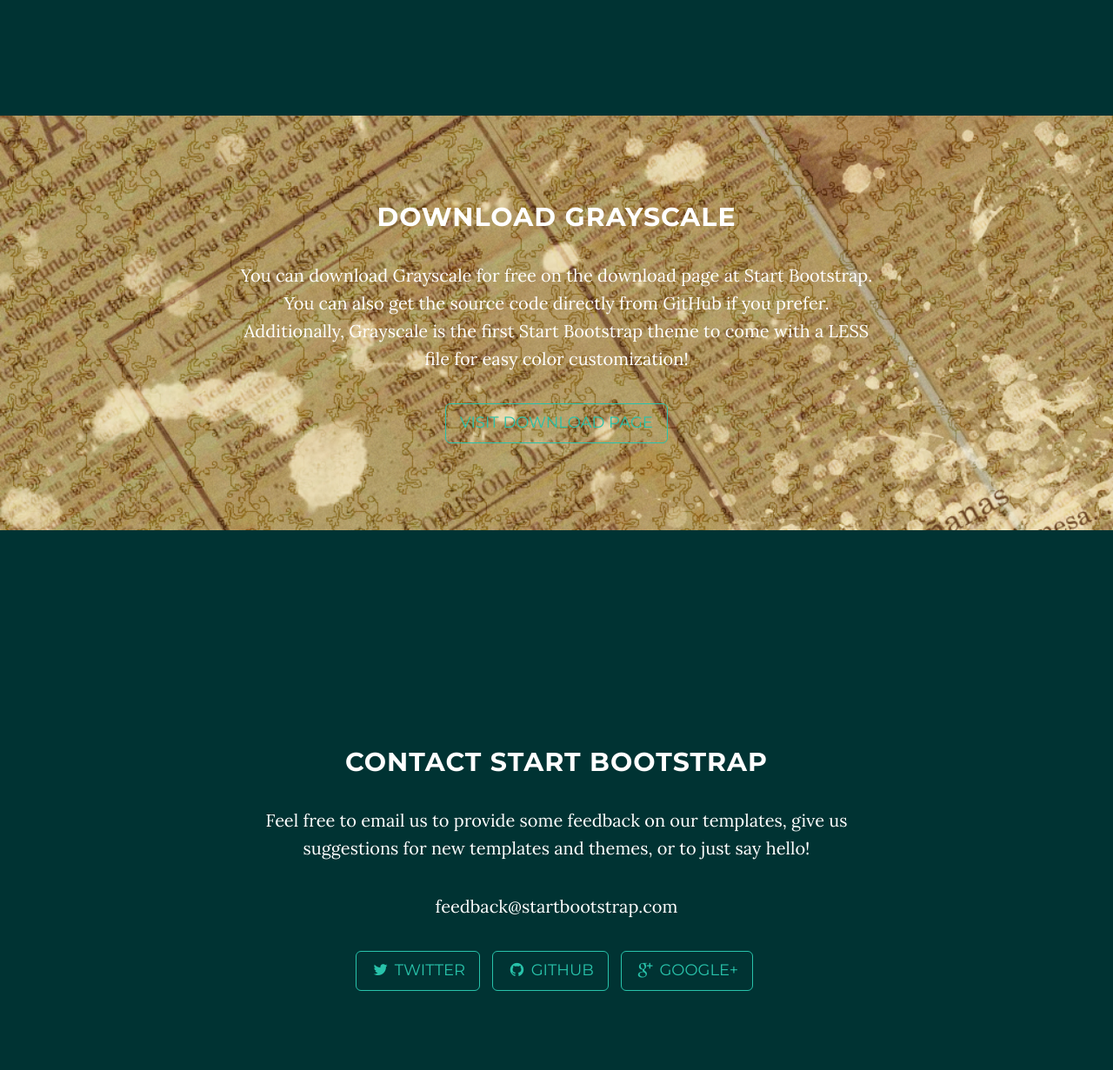
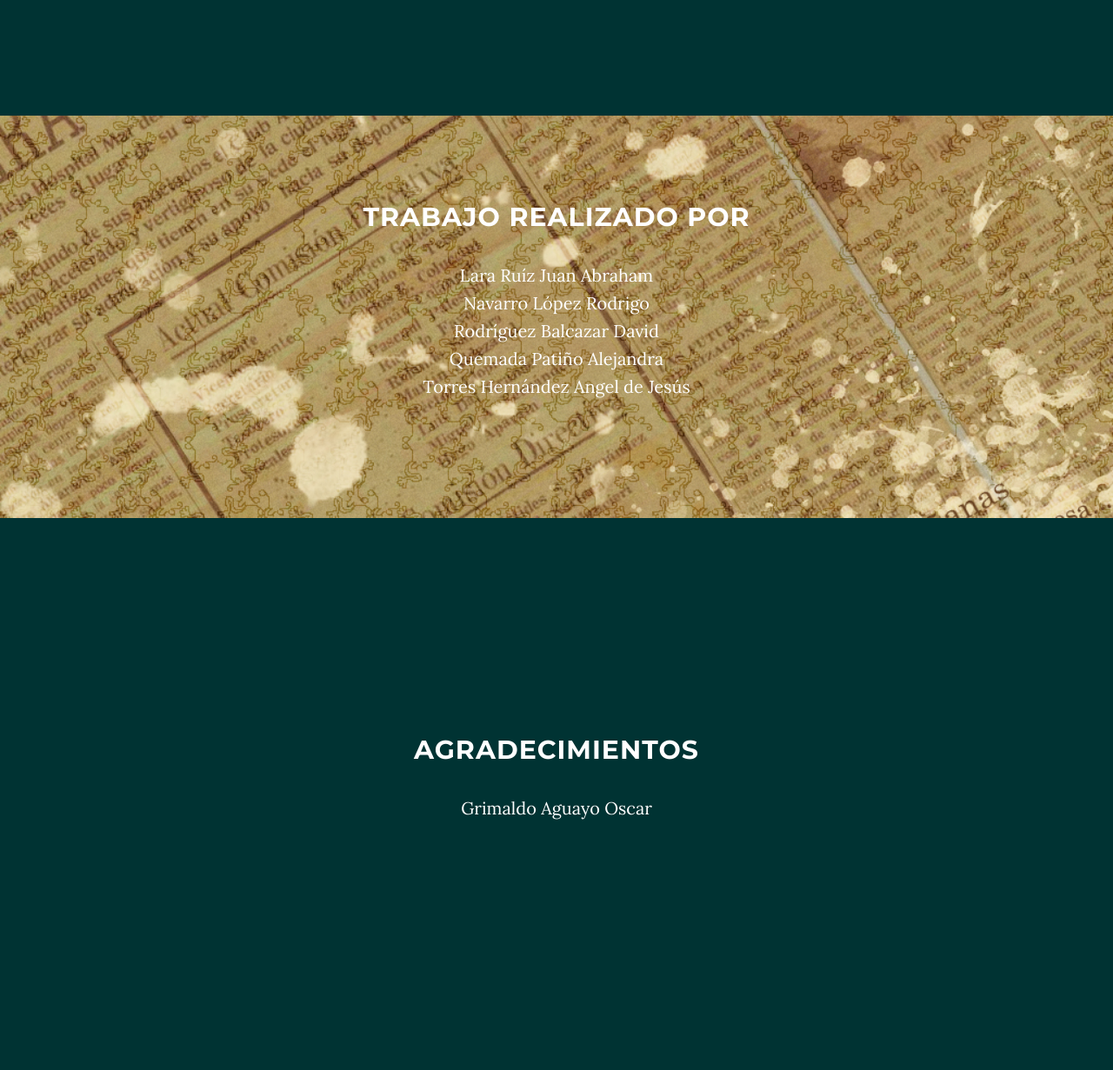
Before and after one commit to dbalcazarr/ProyectoFinal, a PHP site: page /php/views/site/inicio.php in a window 1280 px wide. Shown: the part 1920-3151 px from the top of the page at 87% size. After the commit the page ends 2863 px from the top, so only its background shows below. Run offline with PHP 8.4, Linux system fonts and the light colour scheme; some libraries are stand-ins or nearby versions.

Commit message:
Final final

```diff
--- a/models/Conexion.php
+++ b/models/Conexion.php
@@ -10,8 +10,8 @@
         $this->db = ADONewConnection('mysqli');
         $this->db->debug = false;
 			       //ip     user      pass    bd
-        //$this->db->Connect('localhost','revista1','123','revista');
-		$this->db->Connect('localhost','fifa_333423423','balcazar1801','revista');
+        $this->db->Connect('localhost','revista1','123','revista');
+		//$this->db->Connect('localhost','fifa_333423423','balcazar1801','revista');
 
         //$this->db->Connect('localhost','25revista','angel','revista');
 
--- a/views/layouts/footer.php
+++ b/views/layouts/footer.php
@@ -68,9 +68,12 @@
         <div class="download-section">
             <div class="container">
                 <div class="col-lg-8 col-lg-offset-2">
-                    <h2>Download Grayscale</h2>
-                    <p>You can download Grayscale for free on the download page at Start Bootstrap. You can also get the source code directly from GitHub if you prefer. Additionally, Grayscale is the first Start Bootstrap theme to come with a LESS file for easy color customization!</p>
-                    <a href="http://startbootstrap.com/grayscale" class="btn btn-default btn-lg">Visit Download Page</a>
+                    <h2>Trabajo realizado por</h2>
+					<p>Lara Ru&iacute;z Juan Abraham<br>
+					Navarro L&oacute;pez Rodrigo<br>
+					Rodr&iacute;guez Balcazar David<br>
+					Quemada Patiño Alejandra<br>
+					Torres Hern&aacute;ndez Angel de Jes&uacute;s</p>
                 </div>
             </div>
         </div>
@@ -79,17 +82,9 @@
     <section id="contact" class="container content-section text-center">
         <div class="row">
             <div class="col-lg-8 col-lg-offset-2">
-                <h2>Contact Start Bootstrap</h2>
-                <p>Feel free to email us to provide some feedback on our templates, give us suggestions for new templates and themes, or to just say hello!</p>
-                <p>feedback@startbootstrap.com</p>
-                <ul class="list-inline banner-social-buttons">
-                    <li><a href="https://twitter.com/SBootstrap" class="btn btn-default btn-lg"><i class="fa fa-twitter fa-fw"></i> <span class="network-name">Twitter</span></a>
-                    </li>
-                    <li><a href="https://github.com/IronSummitMedia/startbootstrap" class="btn btn-default btn-lg"><i class="fa fa-github fa-fw"></i> <span class="network-name">Github</span></a>
-                    </li>
-                    <li><a href="https://plus.google.com/+Startbootstrap/posts" class="btn btn-default btn-lg"><i class="fa fa-google-plus fa-fw"></i> <span class="network-name">Google+</span></a>
-                    </li>
-                </ul>
+                <h2>Agradecimientos</h2>
+                <p>Grimaldo Aguayo Oscar</p>
+
             </div>
         </div>
     </section>
--- a/views/layouts/header.php
+++ b/views/layouts/header.php
@@ -1,6 +1,6 @@
 <?php
 /* Esta variable la tienen que cambiar */
-  define('BASEURL','http://localhost/ProyectoFinal');
+  define('BASEURL','http://localhost:8080/PrograWebVerano/ProyectoFinal3');
 ?>
 <!DOCTYPE html>
 <html lang="es">
--- a/views/site/inicio.php
+++ b/views/site/inicio.php
@@ -11,8 +11,8 @@
                 <div class="row">
 
                     <div class="col-md-8 col-md-offset-2">
-                        <h1 class="brand-heading">Grayscale</h1>
-                        <p class="intro-text">A free, premium quality, responsive one page Bootstrap theme created by Start Bootstrap.</p>
+                        <h1 class="brand-heading">Progra Web</h1>
+                        <p class="intro-text">Proyecto final de programaci&oacute;n web</p>
                         <div class="page-scroll">
                             <a href="#consultas" class="btn btn-circle">
                                 <i class="fa fa-angle-double-down animated"></i>
```
